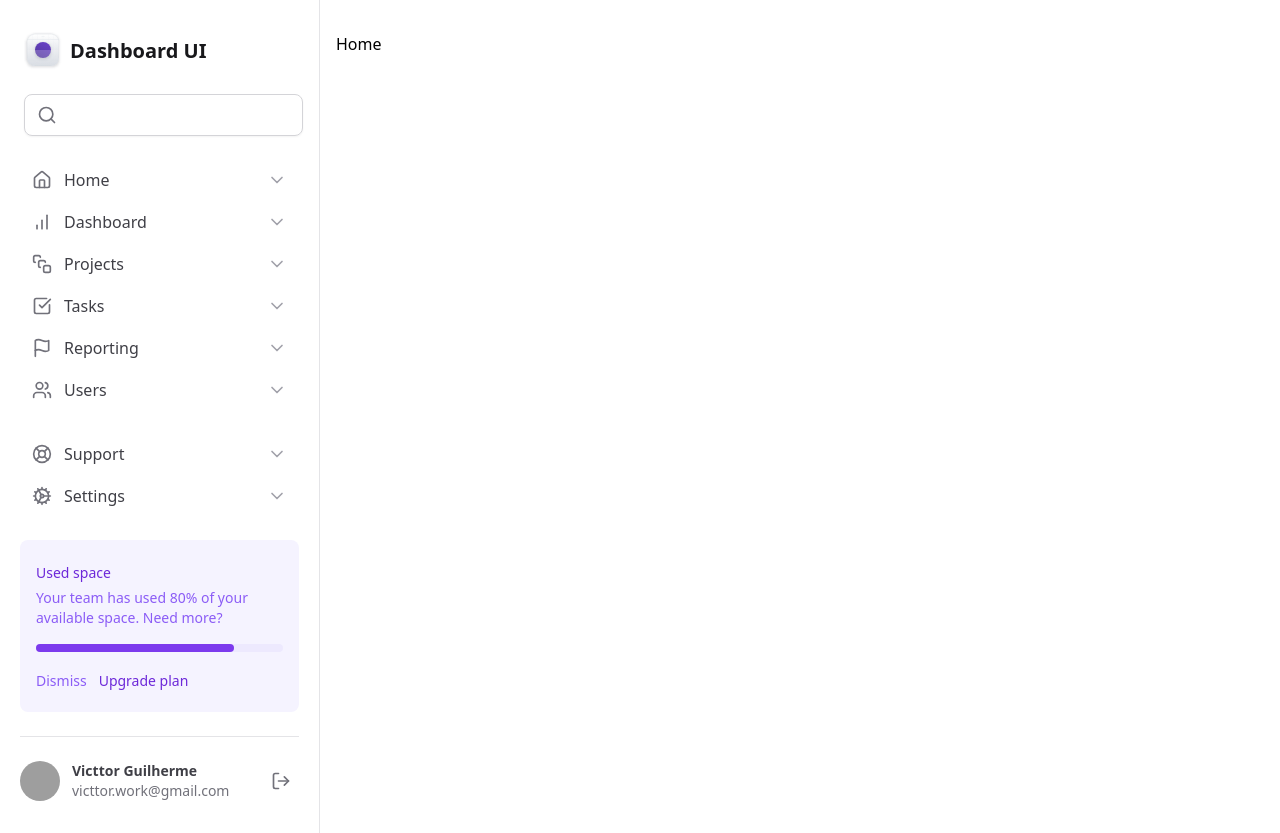
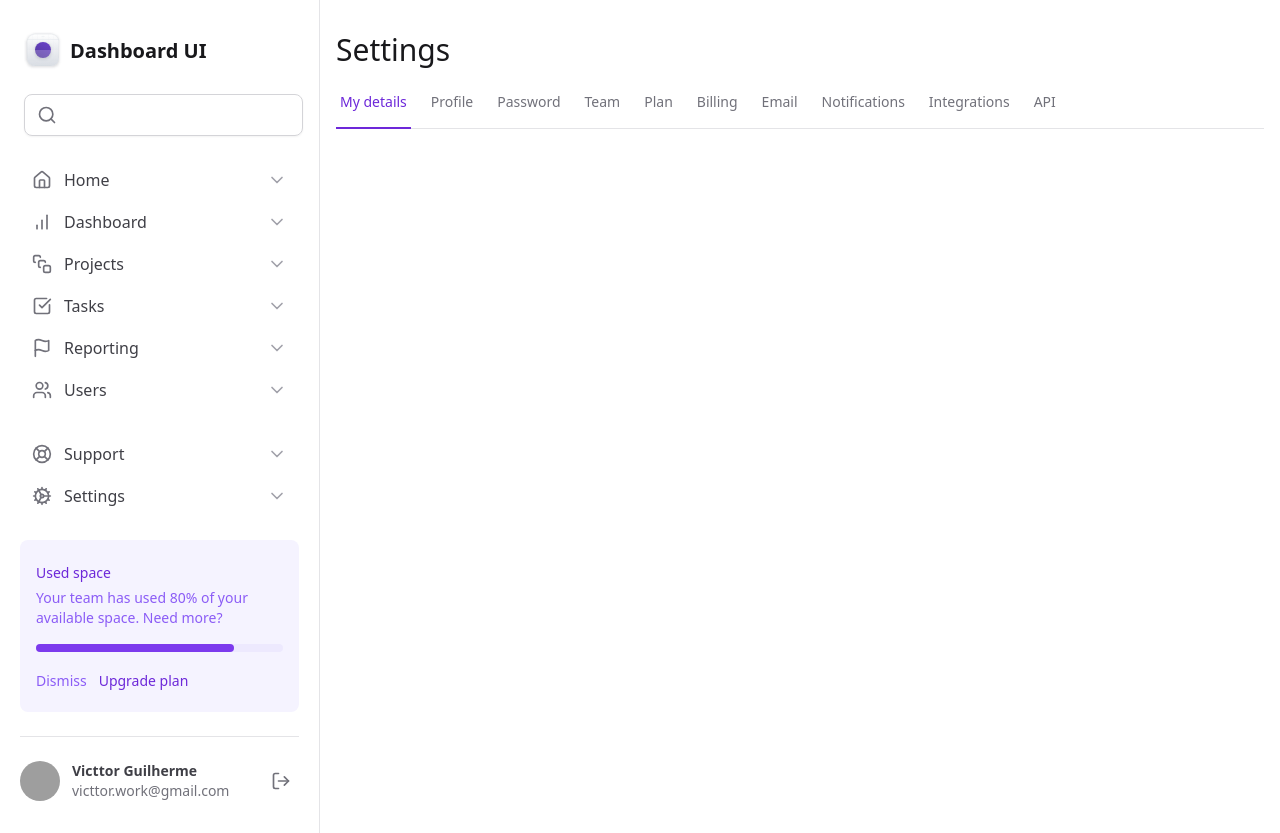
Before and after one commit to Victtor-777/Dashboard-Tailwind, a Next.js app: page / in a window 1280 px wide. Built offline with nearby package versions, Linux system fonts and the light colour scheme; grey boxes are pictures that could not be loaded.

Commit message:
Add SettingsTabs component with tab navigation and update Home page

```diff
--- a/package.json
+++ b/package.json
@@ -9,6 +9,7 @@
     "lint": "next lint"
   },
   "dependencies": {
+    "@radix-ui/react-tabs": "^1.1.1",
     "lucide-react": "^0.456.0",
     "next": "15.0.3",
     "react": "19.0.0-rc-66855b96-20241106",
--- a/src/app/page.tsx
+++ b/src/app/page.tsx
@@ -1,7 +1,11 @@
+import { SettingsTabs } from "@/components/SettingsTabs";
+
 export default function Home() {
   return (
-    <div>
-      <h1>Home</h1>
-    </div>
+    <>
+      <h1 className="text-3xl font-medium text-zinc-900">Settings</h1>
+
+      <SettingsTabs />
+    </>
   );
 }
--- /dev/null
+++ b/src/components/SettingsTabs/TabItem.tsx
@@ -0,0 +1,24 @@
+"use client";
+
+import * as Tabs from "@radix-ui/react-tabs";
+
+interface TabItemProps {
+  value: string;
+  title: string;
+  isSelected?: boolean;
+}
+
+export function TabItem({ value, title, isSelected = false }: TabItemProps) {
+  return (
+    <Tabs.Trigger
+      value={value}
+      className="relative px-1 pb-4 text-sm font-medium text-zinc-500 hover:text-violet-700 data-[state=active]:text-violet-700"
+    >
+      <span>{title}</span>
+
+      {isSelected && (
+        <div className="absolute -bottom-px left-0 right-0 h-0.5 bg-violet-700" />
+      )}
+    </Tabs.Trigger>
+  );
+}
--- /dev/null
+++ b/src/components/SettingsTabs/index.tsx
@@ -0,0 +1,58 @@
+"use client";
+
+import * as Tabs from "@radix-ui/react-tabs";
+import { TabItem } from "./TabItem";
+import { useState } from "react";
+
+export function SettingsTabs() {
+  const [currentTab, setCurrentTab] = useState("tab1");
+
+  return (
+    <Tabs.Root value={currentTab} onValueChange={setCurrentTab}>
+      <Tabs.List className="mt-6 flex w-full items-center gap-4 border-b border-zinc-200">
+        <TabItem
+          value="tab1"
+          title="My details"
+          isSelected={currentTab === "tab1"}
+        />
+        <TabItem
+          value="tab2"
+          title="Profile"
+          isSelected={currentTab === "tab2"}
+        />
+        <TabItem
+          value="tab3"
+          title="Password"
+          isSelected={currentTab === "tab3"}
+        />
+        <TabItem value="tab4" title="Team" isSelected={currentTab === "tab4"} />
+        <TabItem value="tab5" title="Plan" isSelected={currentTab === "tab5"} />
+        <TabItem
+          value="tab6"
+          title="Billing"
+          isSelected={currentTab === "tab6"}
+        />
+        <TabItem
+          value="tab7"
+          title="Email"
+          isSelected={currentTab === "tab7"}
+        />
+        <TabItem
+          value="tab8"
+          title="Notifications"
+          isSelected={currentTab === "tab8"}
+        />
+        <TabItem
+          value="tab9"
+          title="Integrations"
+          isSelected={currentTab === "tab9"}
+        />
+        <TabItem
+          value="tab10"
+          title="API"
+          isSelected={currentTab === "tab10"}
+        />
+      </Tabs.List>
+    </Tabs.Root>
+  );
+}
```
Also changed, not shown: 1 other file (tests, documents, lock files or other folders).
